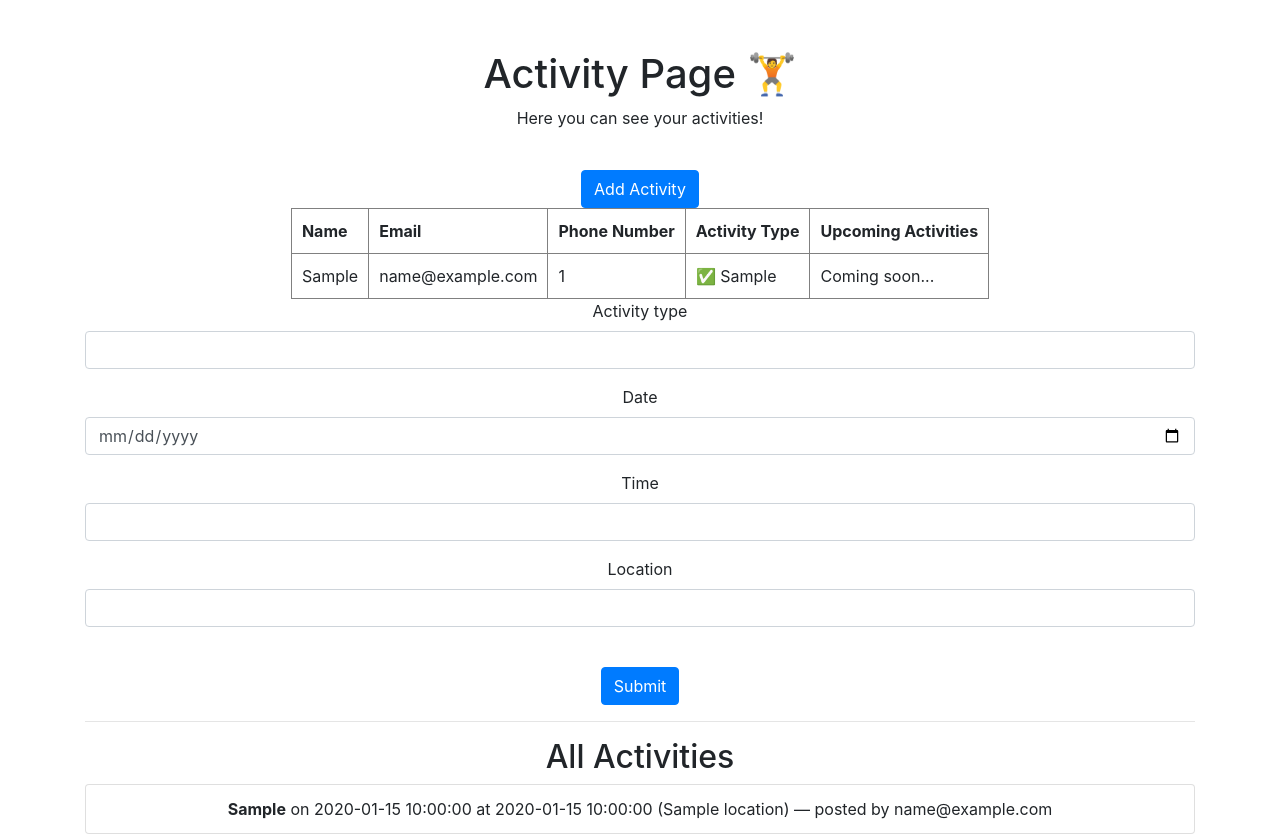
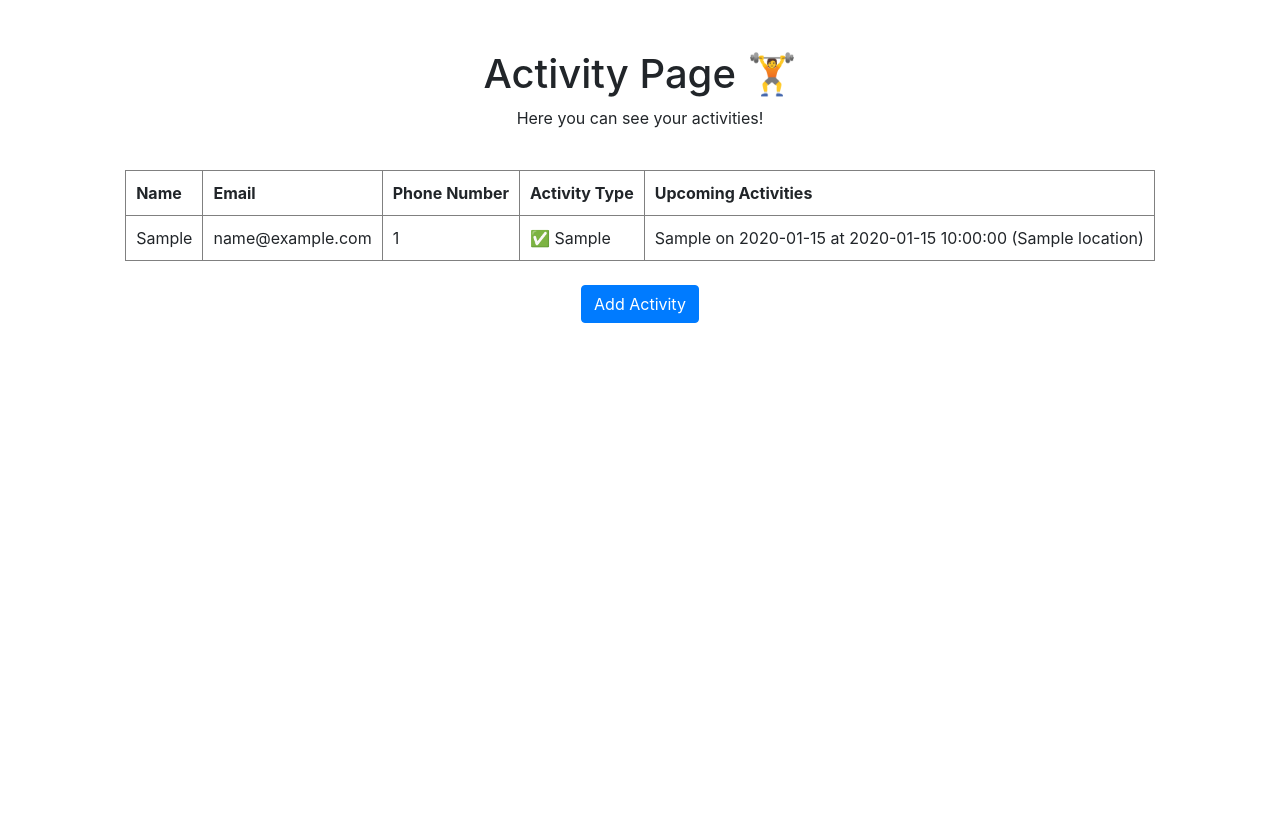
Before and after one commit to Vizayendra/TrainTogether, a Python web app: template website/templates/activity.html in a window 1280 px wide. Shown: the part 56-890 px from the top of the page. After the commit the page ends 379 px from the top, so only its background shows below. Run offline with Jinja, Linux system fonts and the light colour scheme; the template is opened without the code that fills it: most values are stand-ins (such as "Sample title", 1, 10 or a date in 2020); form fields are guessed from the names that the template uses; some libraries are stand-ins or nearby versions.

Commit message:
add activity updated

```diff
--- a/website/models.py
+++ b/website/models.py
@@ -1,6 +1,7 @@
 from . import db
 from flask_login import UserMixin
 from sqlalchemy.sql import func
+from datetime import date, time
 
 
 class User(db.Model, UserMixin):
@@ -34,6 +35,9 @@ class Activity(db.Model):
     email = db.Column(db.String(150))
     phone_number = db.Column(db.String(11))
     activity_type = db.Column(db.String(50))
+    date = db.Column(db.Date, nullable=False)
+    time = db.Column(db.Time, nullable=False)
+    location = db.Column(db.String(150), nullable=False)
     upcoming = db.Column(db.String(200), default="Coming soon...")
 
     # Foreign key to User
--- a/website/templates/activity.html
+++ b/website/templates/activity.html
@@ -6,12 +6,7 @@
     <h1>Activity Page 🏋</h1>
     <p>Here you can see your activities!</p>
 
-     <br>
-
-     <!-- Add Activity Button -->
-    <a href="{{ url_for('views.add_activity_page') }}">
-        <button class="btn btn-primary">Add Activity</button>
-    </a>
+    <br>
 
     <!-- Table for activities -->
     <table border="1" cellpadding="10" cellspacing="0">
@@ -22,6 +17,7 @@
             <th>Phone Number</th>
             <th>Activity Type</th>
             <th>Upcoming Activities</th>
+        </tr>
         </thead>
         <tbody>
           {% for user in users %}
@@ -39,49 +35,27 @@
                 {% else %}
                     No activities yet
                 {% endif %}
-            </td>
-              <td>Coming soon...</td>
+              </td>
+              <td>
+                {% if user.activities %}
+                    <ul style="list-style-type: none; padding: 0; margin: 0;">
+                        {% for act in user.activities %}
+                            <li>{{ act.activity_type }} on {{ act.datestrftime('%-d/%-m/%Y') }} at {{ act.time }} ({{ act.location }})</li>
+                        {% endfor %}
+                    </ul>
+                {% else %}
+                    No upcoming activities
+                {% endif %}
+              </td>
           </tr>
           {% endfor %}
         </tbody>
     </table>
 
-<!-- Add Activity Form -->
-<form method="POST" action="{{ url_for('views.add_activity_page') }}">
-    {{ form.hidden_tag() }}
-    <div class="form-group">
-        {{ form.activity_type.label }}
-        {{ form.activity_type(class="form-control") }}
-    </div>
-    <div class="form-group">
-        {{ form.date.label }}
-        {{ form.date(class="form-control") }}
-    </div>
-    <div class="form-group">
-        {{ form.time.label }}
-        {{ form.time(class="form-control") }}
-    </div>
-    <div class="form-group">
-        {{ form.location.label }}
-        {{ form.location(class="form-control") }}
-    </div>
     <br>
-    {{ form.submit(class="btn btn-primary") }}
-</form>
-
-<hr>
-
-<!-- Show Activities -->
-<h2>All Activities</h2>
-<ul class="list-group">
-    {% for act in activities %}
-    <li class="list-group-item">
-        <strong>{{ act.activity_type }}</strong>
-        on {{ act.date }} at {{ act.time }}
-        ({{ act.location }})
-        — posted by {{ act.owner.email }}
-    </li>
-    {% endfor %}
-    </ul>
+    <!-- Add Activity Button at the bottom -->
+    <a href="{{ url_for('views.add_activity_page') }}">
+        <button class="btn btn-primary">Add Activity</button>
+    </a>
 </div>
 {% endblock %}
```
Also changed, not shown: website/database.db.
